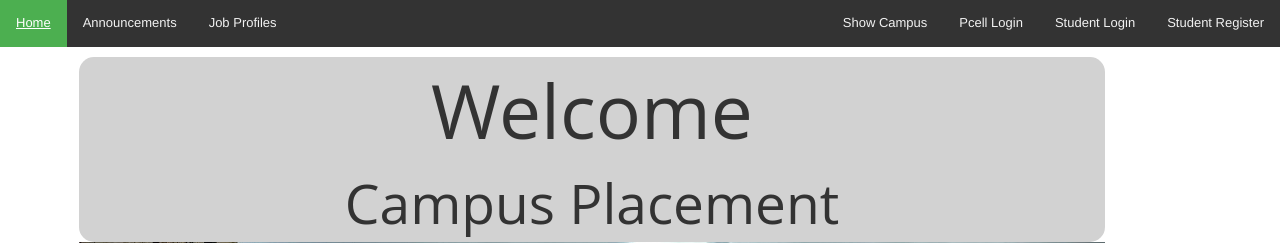
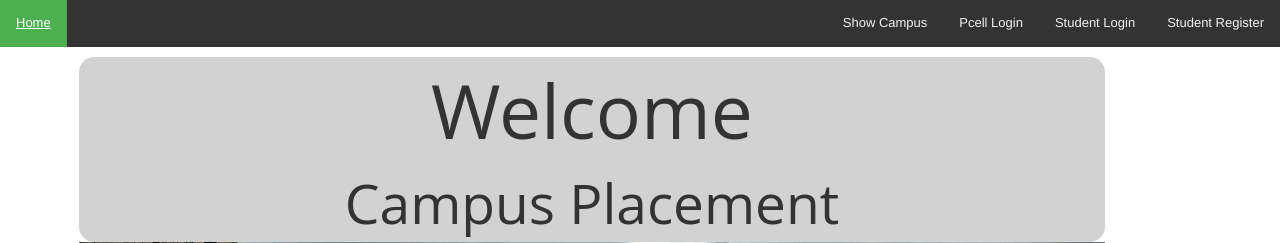
Before and after one commit to r00tDada/Mini_Project_Semester_7, a Django app: page / in a window 1280 px wide. Shown: the top 243 px of the page. Run offline with Django 3.2, Linux system fonts and the light colour scheme; data comes from the database, SQL or seed files in the repository; both versions use the stored data as it was after the commit; parts of the project's set-up code (start-up, migrations or seed data) failed here and were passed over; some libraries are stand-ins or nearby versions.

Commit message:
home nav bar

```diff
--- a/placement/templates/placement/header.html
+++ b/placement/templates/placement/header.html
@@ -84,22 +84,26 @@
     <header class="site-header">
         <div class="topnav">
             <a class="{% if request.path == '/' %} active {% endif%}" href="/">Home</a>
+            <!-- <a class="{% if request.path == '/announcement/' %} active {% endif %}"
+                href="/announcement/">Announcements</a> -->
+            <!-- <a class="{% if request.path == '/show_company/' %} active {% endif %}" href="/show_company/">Job
+                Profiles</a> -->
+            {% if user.is_authenticated %}
             <a class="{% if request.path == '/announcement/' %} active {% endif %}"
                 href="/announcement/">Announcements</a>
-            <a class="{% if request.path == '/show_company/' %} active {% endif %}" href="/show_company/">Job
-                Profiles</a>
-            {% if user.is_authenticated %}
+
             <a href="{{ job_offers_url }}" class="{% if request.path == job_offers_url %} active {% endif%}">Job
                 Offers</a>
+
 
             <!-- added -->
             <!-- <a href="{{ add_company_url }}" class="{% if request.path == add_company_url %} active {% endif%}">Add
                 Company</a>
             <a href="{{ add_announcement_url }}"
                 class="{% if request.path == add_announcement_url %} active {% endif%}">Add Post
-            </a>
-            <a href="{{ stats_url }}" class="{% if request.path == stats_url %} active {% endif%}">Stats
             </a>-->
+            <!-- <a href="{{ stats_url }}" class="{% if request.path == stats_url %} active {% endif%}">Stats
+            </a>- -->
             <a href="{{ add_resume_url }}"
                 class="{% if request.path == add_resume_url %} active {% endif%}">Resume_Screener
             </a>
```
Also changed, not shown: pcell/templates/pcell/header.html (+6 -3 lines), db.sqlite3.
